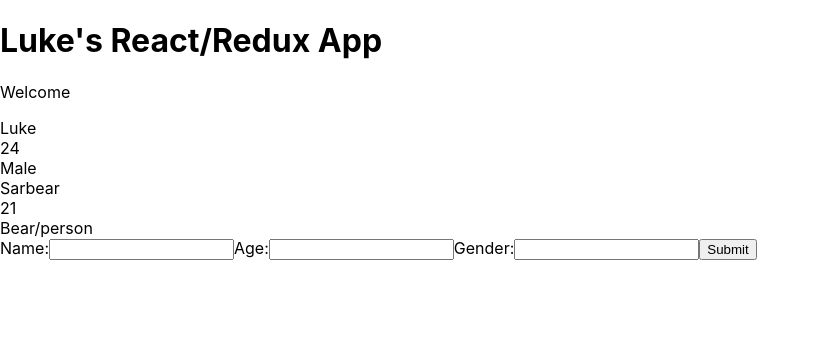
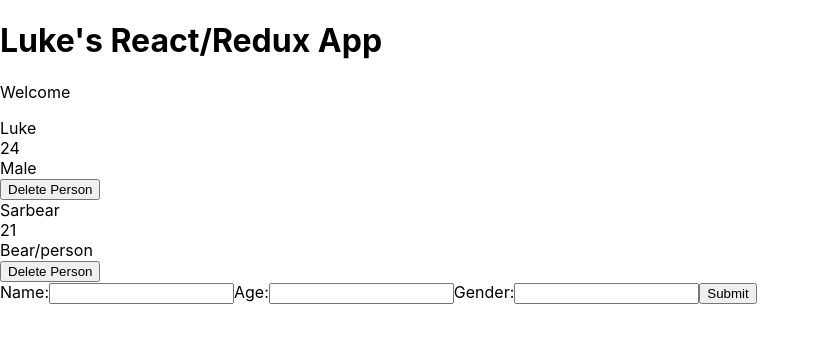
Before and after one commit to ItsJustChewbacca/React, a React (Create React App) app in the folder app/: page / in a window 1280 px wide. Shown: the top 342 px of the page, without its empty margins (0-820 px from the left). Built offline with nearby package versions, Linux system fonts and the light colour scheme.

Commit message:
passing functions down as props

```diff
--- a/app/src/AddPerson.jsx
+++ b/app/src/AddPerson.jsx
@@ -14,7 +14,7 @@
   }
   handleSubmit = (e) => {
     e.preventDefault();
-    console.log(this.state)
+    this.props.addPerson(this.state);
   }
   render(){
     return (
--- a/app/src/App.jsx
+++ b/app/src/App.jsx
@@ -13,6 +13,22 @@
       { name: "Sarbear", age: 21, gender: "Bear/person", id: 3 }
     ]
   }
+
+  addPerson = (person) => {
+    person.id = Math.random();
+    let people = [...this.state.people, person]
+    this.setState({
+      people: people
+    })
+  }
+  deletePerson = (id) => {
+    let people = this.state.people.filter(person => {
+      return person.id !== id
+    });
+    this.setState({
+      people: people
+    })
+  }
   render() {
     return (
       <div className="App">
@@ -20,8 +36,8 @@
           Luke's React/Redux App
         </h1>
         <p>Welcome</p>
-        <PeopleList people={this.state.people} />
-        <AddPerson />
+        <PeopleList  deletePerson={this.deletePerson} people={this.state.people} />
+        <AddPerson addPerson={this.addPerson} />
       </div>
     );
   }
--- a/app/src/people.jsx
+++ b/app/src/people.jsx
@@ -1,13 +1,14 @@
 import React from 'react';
 
 // Functional Component - Only concerned with the UI
-const PeopleList = ({people}) => { // props.people
+const PeopleList = ({people, deletePerson}) => { // props.people
   const peopleList = people.map(person => {
     return person.age > 20 ? (
       <div className='person' key={person.id} >
         <div>{person.name}</div>
         <div>{person.age}</div>
         <div>{person.gender}</div>
+        <button onClick={() => {deletePerson(person.id)}}>Delete Person</button>
       </div>
     ) :  null
   })
```
